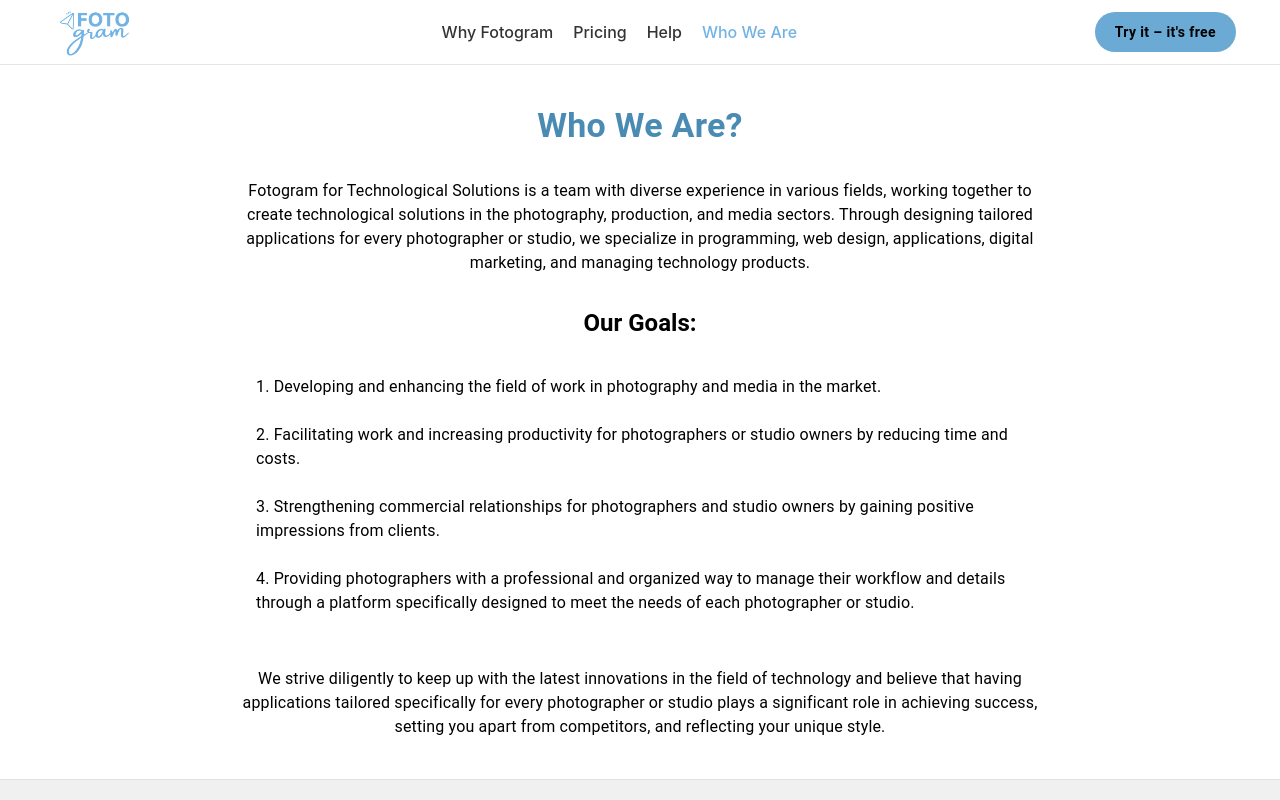
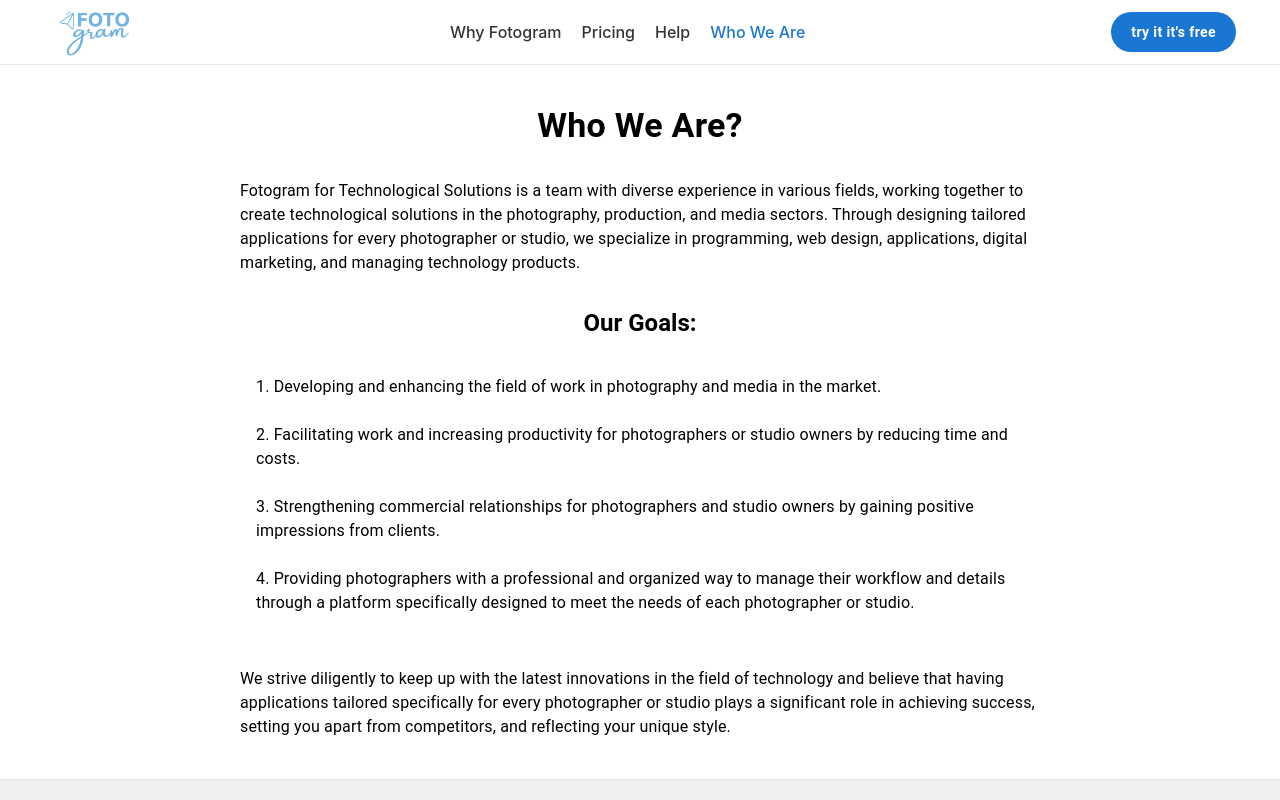
Before and after one commit to Iandraws/fotogramm-landing, a React (Create React App) app in the folder fotogram/: page /who-we-are in a window 1280 px wide. Built offline with nearby package versions, Linux system fonts and the light colour scheme.

Commit message:
refactor: style adjustments

```diff
--- a/fotogram/src/components/Footer.js
+++ b/fotogram/src/components/Footer.js
@@ -10,7 +10,7 @@ const Footer = () => {
     <Box
       sx={{
         textAlign: 'center',
-        padding: '20px',
+        padding: '24px',
         backgroundColor: '#f0f0f0',
         borderTop: '1px solid #e0e0e0',
       }}
--- a/fotogram/src/components/HeroSection.js
+++ b/fotogram/src/components/HeroSection.js
@@ -35,7 +35,7 @@ const HeroSection = () => {
           backgroundColor: '#fff',
           paddingTop: { xs: '20px', md: '40px' },
           paddingBottom: { xs: '20px', md: '40px' },
-          paddingLeft: { xs: '20px', md: '40px' },
+          paddingLeft: { xs: '20px', md: '40px', lg: '160px', xl: '200px' },
           paddingRight: { xs: '20px', md: '0px', lg: '160px', xl: '200px' },
         }}
       >
@@ -62,19 +62,19 @@ const HeroSection = () => {
           <List>
             <ListItem key="feature-1">
               <ListItemIcon>
-                <CheckIcon sx={{ color: '#6aaad4' }} />
+                <CheckIcon sx={{ color: '#1976d2' }} />
               </ListItemIcon>
               <ListItemText primary="Create preview & download online photo galleries for clients in seconds" />
             </ListItem>
             <ListItem key="feature-2">
               <ListItemIcon>
-                <CheckIcon sx={{ color: '#6aaad4' }} />
+                <CheckIcon sx={{ color: '#1976d2' }} />
               </ListItemIcon>
               <ListItemText primary="Let them select their favorites and annotate super easily" />
             </ListItem>
             <ListItem key="feature-3">
               <ListItemIcon>
-                <CheckIcon sx={{ color: '#6aaad4' }} />
+                <CheckIcon sx={{ color: '#1976d2' }} />
               </ListItemIcon>
               <ListItemText primary="Save tons of time importing selections back to LR, C1 etc." />
             </ListItem>
@@ -84,20 +84,15 @@ const HeroSection = () => {
           <Button
             variant="contained"
             sx={{
-              backgroundColor: '#6aaad4', // Your primary button color
-              color: '#fff',
               fontWeight: 'bold',
-              padding: '10px 30px',
+              padding: '8px 32px',
               textTransform: 'none',
-              borderRadius: '20px',
+              borderRadius: '24px',
               mt: 2,
-              '&:hover': {
-                backgroundColor: '#5b99c3', // Slightly darker on hover
-              },
             }}
             onClick={handleSignUp}
           >
-            try it- it's free
+            try it it's free
           </Button>
         </Box>
 
@@ -117,7 +112,7 @@ const HeroSection = () => {
             style={{
               width: '100%',
               maxWidth: '700px', // Adjusted the image size for smaller screens
-              borderRadius: '20px',
+              borderRadius: '24px',
             }}
           />
         </Box>
@@ -131,10 +126,10 @@ const HeroSection = () => {
           justifyContent: 'space-between',
           alignItems: 'center',
           gap: '24px',
-          paddingTop: { xs: '24px', md: '40px' },
-          paddingBottom: { xs: '24px', md: '40px' },
-          paddingLeft: { xs: '24px', md: '24px' },
-          paddingRight: { xs: '24px', md: '40px', lg: '160px', xl: '200px' },
+          paddingTop: { xs: '24px', md: '120px' },
+          paddingBottom: { xs: '24px', md: '120px' },
+          paddingLeft: { xs: '20px', md: '24px', lg: '100px', xl: '200px' },
+          paddingRight: { xs: '20px', md: '40px', lg: '100px', xl: '200px' },
           backgroundColor: '#5c524c',
         }}
       >
@@ -184,15 +179,10 @@ const HeroSection = () => {
           <Button
             variant="contained"
             sx={{
-              backgroundColor: '#6aaad4',
-              color: '#000',
               fontWeight: 'bold',
-              padding: '10px 30px',
+              padding: '8px 32px',
               textTransform: 'none',
-              borderRadius: '20px',
-              '&:hover': {
-                backgroundColor: '#6aaad4',
-              },
+              borderRadius: '24px',
             }}
             onClick={handleSignUp}
           >
@@ -232,10 +222,10 @@ const HeroSection = () => {
           flexDirection: { xs: 'column', md: 'row' }, // Stack on small screens, row on larger screens
           justifyContent: 'space-between',
           alignItems: 'center',
-          paddingTop: { xs: '20px', md: '40px' },
-          paddingBottom: { xs: '20px', md: '40px' },
-          paddingLeft: { xs: '20px', md: '48px' },
-          paddingRight: { xs: '20px', md: '56px', lg: '160px', xl: '200px' },
+          paddingTop: { xs: '20px', md: '120px' },
+          paddingBottom: { xs: '20px', md: '120px' },
+          paddingLeft: { xs: '20px', md: '48px', lg: '100px', xl: '200px' },
+          paddingRight: { xs: '20px', md: '56px', lg: '100px', xl: '200px' },
           backgroundColor: '#5c524c', // Background color matching the style
         }}
       >
@@ -298,19 +288,14 @@ const HeroSection = () => {
           <Button
             variant="contained"
             sx={{
-              backgroundColor: '#6aaad4', // Button color
-              color: '#000',
               fontWeight: 'bold',
-              padding: '10px 30px',
+              padding: '8px 32px',
               textTransform: 'none',
-              borderRadius: '20px',
-              '&:hover': {
-                backgroundColor: '#6aaad4',
-              },
+              borderRadius: '24px',
             }}
             onClick={handleSignUp}
           >
-            try it- it's free
+            try it it's free
           </Button>
         </Box>
       </Box>
--- a/fotogram/src/components/Navbar.js
+++ b/fotogram/src/components/Navbar.js
@@ -46,7 +46,11 @@ const Navbar = () => {
         }}
       >
         {/* Logo Section */}
-        <MuiLink component={NavLink} to="/" sx={{ display: 'flex', alignItems: 'center' }}>
+        <MuiLink
+          component={NavLink}
+          to="/"
+          sx={{ display: 'flex', alignItems: 'center' }}
+        >
           <img
             src="/assets/logo.png"
             alt="Fotogram logo"
@@ -65,7 +69,8 @@ const Navbar = () => {
             alignItems: 'center',
           }}
         >
-          {['Why Fotogram', 'Pricing', 'Help', 'Who We Are'].map((text, index) => (
+          {['Why Fotogram', 'Pricing', 'Help', 'Who We Are'].map(
+            (text, index) => (
               <MuiLink
                 key={index}
                 component={NavLink}
@@ -76,36 +81,34 @@ const Navbar = () => {
                   fontSize: '1rem',
                   fontWeight: '500',
                   color: '#333',
-                '&:hover': { color: '#6aaad4', transition: 'color 0.3s ease' },
+                  '&:hover': {
+                    color: '#6aaad4',
+                    transition: 'color 0.3s ease',
+                  },
                   display: 'flex',
                   alignItems: 'center',
-                '&.active': { color: '#71B3E5' },
+                  '&.active': { color: '#1976d2' },
                 }}
               >
                 {text}
               </MuiLink>
-          ))}
+            )
+          )}
         </Box>
 
         {/* Call to Action Button */}
         <Button
           variant="contained"
           sx={{
-            backgroundColor: '#6aaad4',
-            color: '#000',
             fontWeight: 'bold',
-            borderRadius: '20px',
+            borderRadius: '24px',
             textTransform: 'none',
             padding: '8px 20px',
             boxShadow: 'none',
-            '&:hover': {
-              backgroundColor: '#6aaad4',
-              boxShadow: '0px 4px 12px rgba(0, 0, 0, 0.1)',
-            },
           }}
           onClick={handleSignUp}
         >
-          Try it – it's free
+          try it it's free
         </Button>
 
         {/* Mobile Menu Button */}
@@ -120,12 +123,16 @@ const Navbar = () => {
       </Toolbar>
 
       {/* Drawer for Mobile Menu */}
-      <Drawer anchor="top" open={mobileOpen} onClose={handleDrawerToggle}>
+      <Drawer
+        anchor="top"
+        open={mobileOpen}
+        onClose={handleDrawerToggle}
+      >
         <Box
           sx={{
             width: '100%',
-            backgroundColor: '#f8f9fa', // Light gray background similar to the screenshot
-            padding: '20px 0',
+            backgroundColor: '#f8f9fa',
+            padding: '24px 0',
             display: 'flex',
             flexDirection: 'column',
             alignItems: 'center',
@@ -138,7 +145,8 @@ const Navbar = () => {
             <CloseIcon />
           </IconButton>
           <List sx={{ width: '100%', textAlign: 'center' }}>
-          {['Why Fotogram', 'Pricing', 'Help', 'Who We Are'].map((text, index) => (
+            {['Why Fotogram', 'Pricing', 'Help', 'Who We Are'].map(
+              (text, index) => (
                 <ListItem
                   button
                   component={NavLink}
@@ -156,9 +164,13 @@ const Navbar = () => {
                     },
                   }}
                 >
-                <ListItemText primary={text} sx={{ textAlign: 'center' }} />
+                  <ListItemText
+                    primary={text}
+                    sx={{ textAlign: 'center' }}
+                  />
                 </ListItem>
-            ))}
+              )
+            )}
           </List>
         </Box>
       </Drawer>
--- a/fotogram/src/components/WhoWeAre.js
+++ b/fotogram/src/components/WhoWeAre.js
@@ -5,17 +5,28 @@ import { Box, Typography, List, ListItem, ListItemText } from '@mui/material';
 const WhoWeAre = () => {
   return (
     <Box sx={{ textAlign: 'center', padding: '40px' }}>
-      <Typography variant="h4" sx={{ fontWeight: 'bold', color: '#4a8bb3', mb: 4 }}>
+      <Typography
+        variant="h4"
+        sx={{ fontWeight: 'bold', mb: 4 }}
+      >
         Who We Are?
       </Typography>
-      <Typography variant="body1" sx={{ maxWidth: '800px', margin: '0 auto', mb: 4 }}>
-        Fotogram for Technological Solutions is a team with diverse experience in various fields,
-        working together to create technological solutions in the photography, production, and media sectors.
-        Through designing tailored applications for every photographer or studio, we specialize in programming,
-        web design, applications, digital marketing, and managing technology products.
+      <Typography
+        variant="body1"
+        sx={{ maxWidth: '800px', margin: '0 auto', mb: 4, textAlign: 'left' }}
+      >
+        Fotogram for Technological Solutions is a team with diverse experience
+        in various fields, working together to create technological solutions in
+        the photography, production, and media sectors. Through designing
+        tailored applications for every photographer or studio, we specialize in
+        programming, web design, applications, digital marketing, and managing
+        technology products.
       </Typography>
 
-      <Typography variant="h5" sx={{ fontWeight: 'bold', mb: 2 }}>
+      <Typography
+        variant="h5"
+        sx={{ fontWeight: 'bold', mb: 2 }}
+      >
         Our Goals:
       </Typography>
       <List sx={{ maxWidth: '800px', margin: '0 auto', textAlign: 'left' }}>
@@ -33,10 +44,15 @@ const WhoWeAre = () => {
         </ListItem>
       </List>
 
-      <Typography variant="body1" sx={{ maxWidth: '800px', margin: '0 auto', mt: 4 }}>
-        We strive diligently to keep up with the latest innovations in the field of technology and believe
-        that having applications tailored specifically for every photographer or studio plays a significant
-        role in achieving success, setting you apart from competitors, and reflecting your unique style.
+      <Typography
+        variant="body1"
+        sx={{ maxWidth: '800px', margin: '0 auto', mt: 4, textAlign: 'left' }}
+      >
+        We strive diligently to keep up with the latest innovations in the field
+        of technology and believe that having applications tailored specifically
+        for every photographer or studio plays a significant role in achieving
+        success, setting you apart from competitors, and reflecting your unique
+        style.
       </Typography>
     </Box>
   );
```
Also changed, not shown: fotogram/src/components/AutoCarousel.js (+4 -4 lines), fotogram/src/components/Help.js (+4 -4 lines), fotogram/src/components/HowItWorks.js (+77 -40 lines), fotogram/src/components/PowerfulFeaturesSection.js (+6 -6 lines), fotogram/src/components/PricingTable.js (+12 -13 lines), fotogram/src/components/SignUpFormModal.js (+6 -9 lines). Lines whose indentation alone changed are shown as unchanged.
